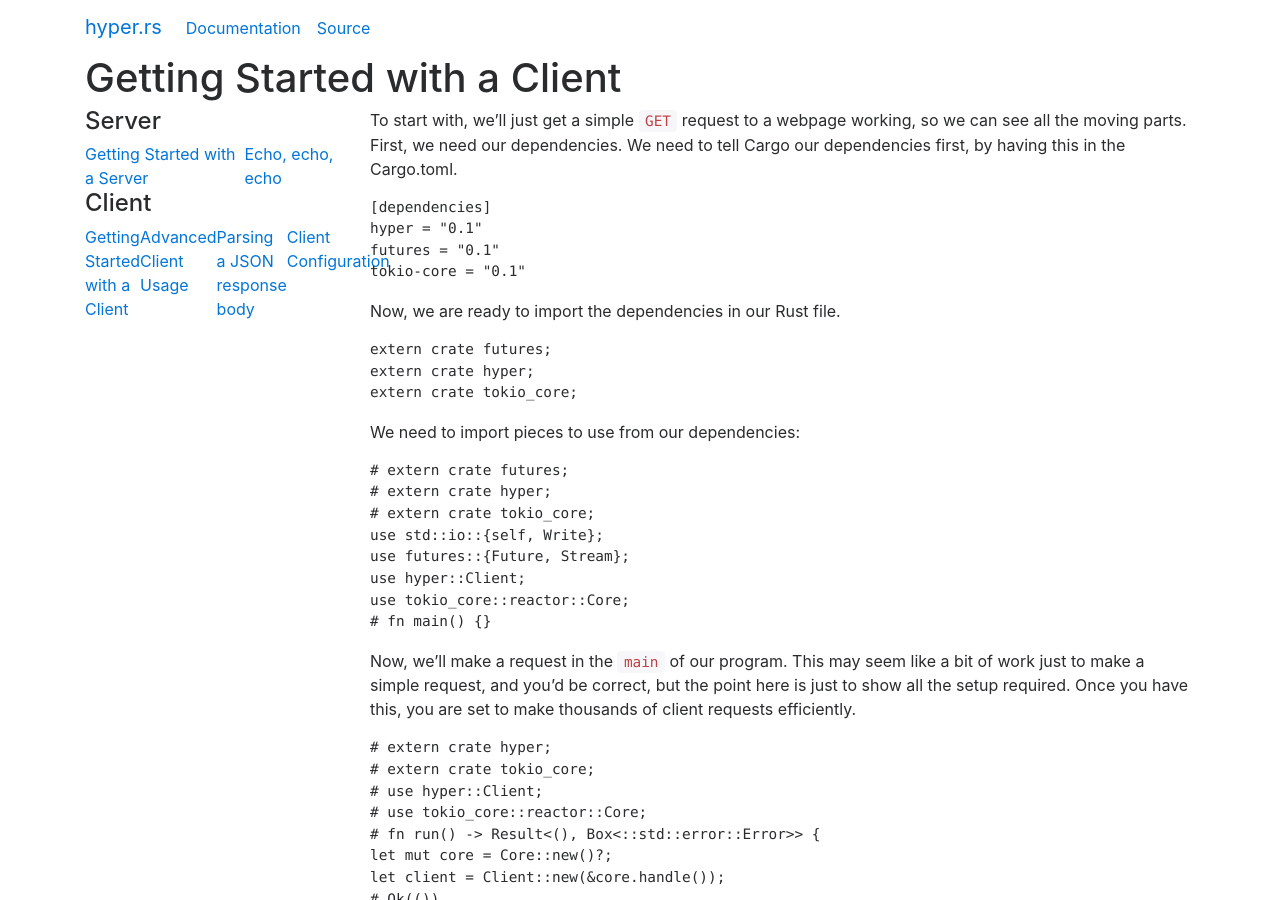
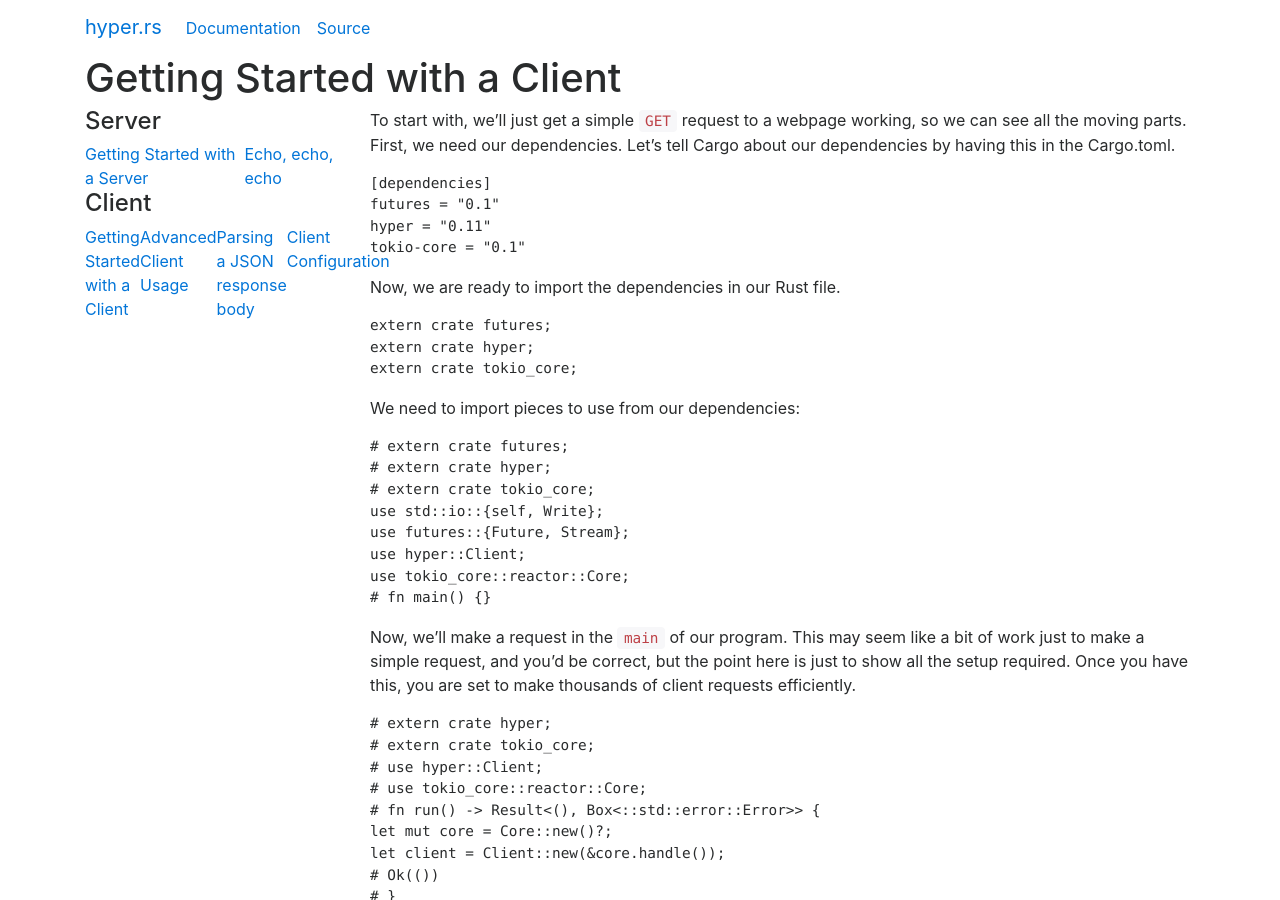
Before and after one commit to hyperium/hyperium.github.io, a Jekyll site: the page built from _guides/client/basic.md, in a window 1280 px wide and 900 px high. Built offline with Jekyll 4.4.1, drawn with Linux system fonts in a browser that asks for light colours.

Commit message:
minor tweaks to toml example in basic client guide

````diff
--- a/_guides/client/basic.md
+++ b/_guides/client/basic.md
@@ -3,17 +3,18 @@ title: Getting Started with a Client
 ---
 
 To start with, we'll just get a simple `GET` request to a webpage working,
-so we can see all the moving parts. First, we need our dependencies. We need
-to tell Cargo our dependencies first, by having this in the Cargo.toml.
+so we can see all the moving parts. First, we need our dependencies.
+Let's tell Cargo about our dependencies by having this in the Cargo.toml.
 
 ```toml
 [dependencies]
-hyper = "0.1"
 futures = "0.1"
+hyper = "0.11"
 tokio-core = "0.1"
 ```
 
 Now, we are ready to import the dependencies in our Rust file.
+
 ```rust
 extern crate futures;
 extern crate hyper;
````
